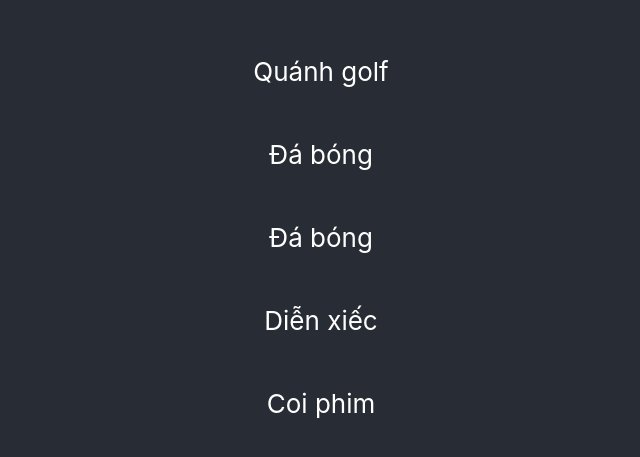
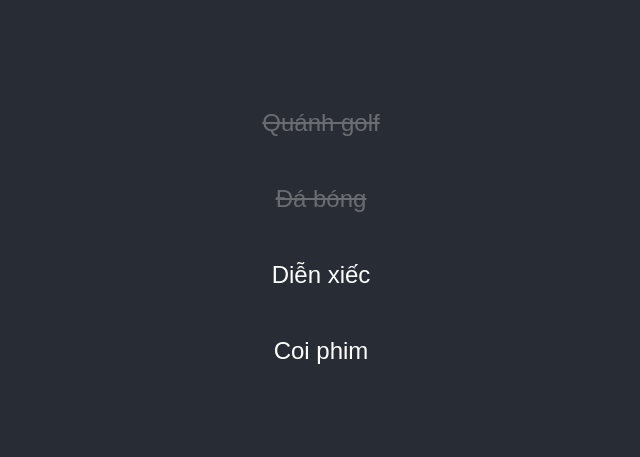
Before and after one commit to vietnguyenhoangw/RJS-TodolistApp, a React (Create React App) app: page / in a window 1280 px wide. Shown: the part 163-620 px from the top of the page, without its empty margins (319-959 px from the left). Built offline with nearby package versions, Linux system fonts and the light colour scheme.

Commit message:
Add styles for item :penguin:

```diff
--- a/package.json
+++ b/package.json
@@ -6,6 +6,7 @@
     "@testing-library/jest-dom": "^5.11.4",
     "@testing-library/react": "^11.1.0",
     "@testing-library/user-event": "^12.1.10",
+    "classnames": "^2.2.6",
     "react": "^17.0.1",
     "react-dom": "^17.0.1",
     "react-scripts": "4.0.0",
--- a/src/App.js
+++ b/src/App.js
@@ -1,5 +1,4 @@
 import React from "react";
-import logo from "./logo.svg";
 import "./App.css";
 
 import TodoItem from "./components/TodoItem";
@@ -8,11 +7,10 @@ class App extends React.Component {
   constructor() {
     super();
     this.todoItems = [
-      "Quánh golf",
-      "Đá bóng",
-      "Đá bóng",
-      "Diễn xiếc",
-      "Coi phim",
+      {title: "Quánh golf", isComplete: true},
+      {title: "Đá bóng", isComplete: true},
+      {title: "Diễn xiếc"},
+      {title: "Coi phim"},
     ];
   }
 
@@ -21,7 +19,7 @@ class App extends React.Component {
       <div className="App">
         <header className="App-header">
           {this.todoItems.map((item, index) => (
-            <TodoItem title={item} key={index} />
+            <TodoItem item={item} key={index} />
           ))}
         </header>
       </div>
--- /dev/null
+++ b/src/components/TodoItem.css
@@ -0,0 +1,11 @@
+.TodoItem {
+    font-family: Arial, Helvetica, sans-serif;
+    font-weight: 200;
+    font-size: 24px;
+    color: '#4d4d4d';
+}
+
+.TodoItem-complete {
+    text-decoration: line-through;
+    opacity: .3;
+}
--- a/src/components/TodoItem.js
+++ b/src/components/TodoItem.js
@@ -1,10 +1,28 @@
 import React, { Component } from "react";
+
+import "./TodoItem.css";
 
 class TodoItem extends Component {
   render() {
+
+    const { item } = this.props;
+
+    // using clasic way
+    // let className = "TodoItem";
+    // if (item.isComplete) {
+    //   className += " TodoItem-complete";
+    // }
+
+    // using classnames library
+    var classNames = require('classnames');
+    var titleClassNames = classNames({
+      TodoItem: true,
+      'TodoItem-complete': item.isComplete,
+    });
+
     return (
-      <div className={"TodoItem"}>
-        <p>{this.props.title}</p>
+      <div className={titleClassNames}>
+        <p>{this.props.item.title}</p>
       </div>
     );
   }
```
Also changed, not shown: 1 other file (tests, documents, lock files or other folders).
